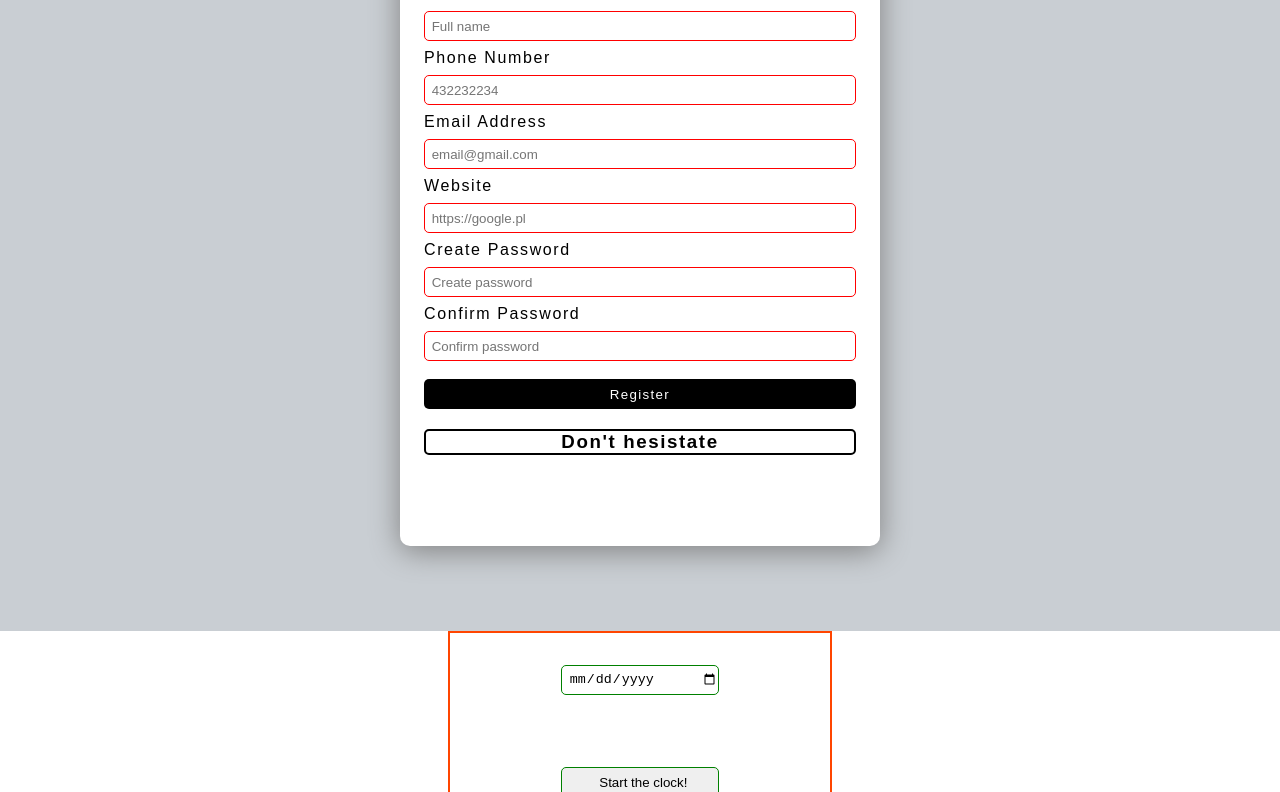
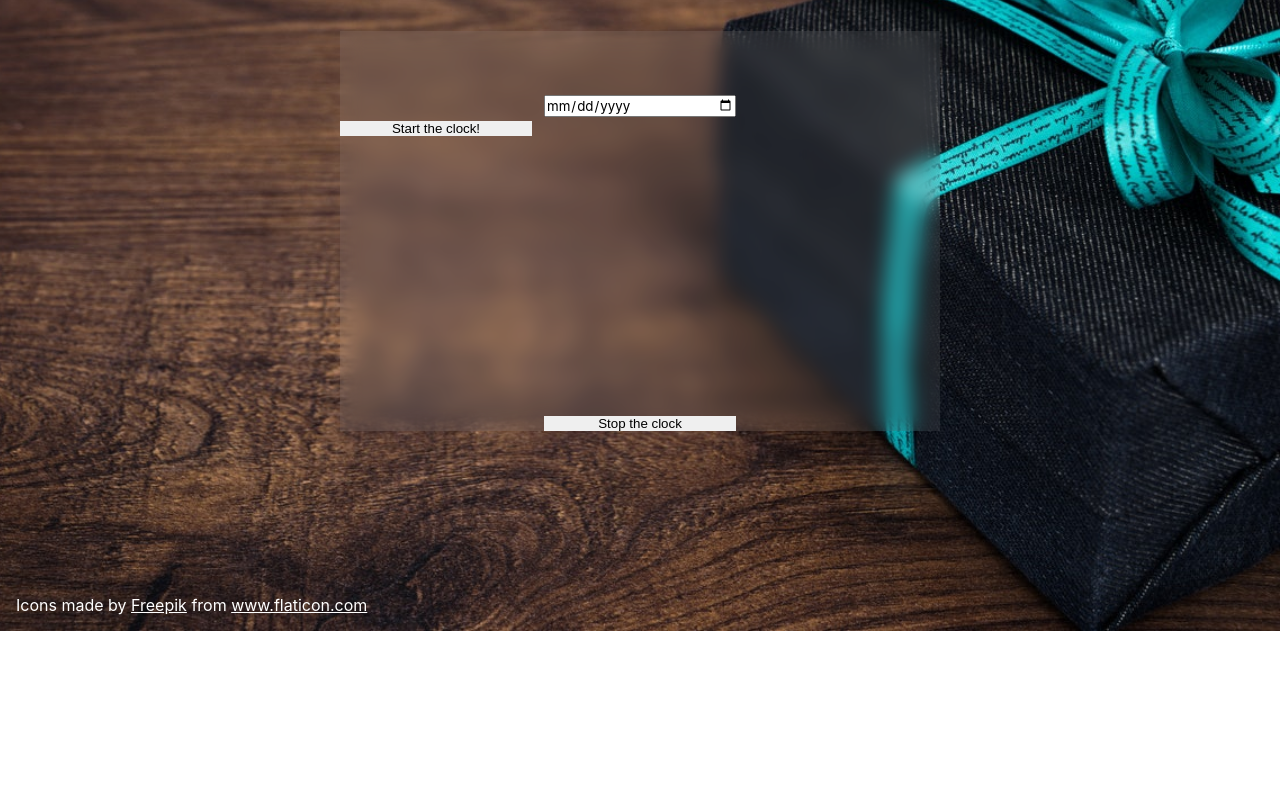
Before and after one commit to magdaszsz/birthday-countdown, a plain HTML site: page index.html in a window 1280 px wide. Shown: the part 169-961 px from the top of the page. After the commit the page ends 800 px from the top, so only its background shows below. Drawn offline with Linux system fonts and the light colour scheme.

Commit message:
get rid of other stuff/leave the countdown

```diff
--- a/index.html
+++ b/index.html
@@ -1,59 +1,30 @@
 <!DOCTYPE html>
 <html lang="en">
   <head>
-  <meta charset="UTF-8">
-  <meta name="viewport" content="width=device-width, initial-scale=1.0">
-  <link href="style.css" rel="stylesheet">
-  <title>Bits and pieces</title>
+    <meta charset="UTF-8" />
+    <meta name="viewport" content="width=device-width, initial-scale=1.0" />
+
+    <link rel="preconnect" href="https://fonts.gstatic.com" />
+    <link
+      href="https://fonts.googleapis.com/css2?family=Dancing+Script&display=swap"
+      rel="stylesheet"
+    />
+    <link href="style.css" rel="stylesheet" />
+    <title>Birthday countdown</title>
+    <link rel="shortcut icon" type="image/jpg" href="./birthday-cake.png" />
   </head>
   <body>
-  <!-- <section class="input-transform">
-    <form>
-      <input type="text" id="name" autocomplete="off">
-      <label for="name">Name</label>
-    </form>
-  </section> -->
-  <div class="container">
-  <div class="form-container">
-    <h1>Sign up today</h1>
-    <form id="form" novalidate>
-      <div class="form-group">
-        <label for="name">Full Name</label>
-        <input type="text" id="name" placeholder="Full name" required minlength='3' maxlength='100'>
-      </div>
-      <div class="form-group">
-        <label for="phone">Phone Number</label>
-        <input type="tel" id="name" placeholder="432232234" required pattern="[0-9]{9}">
-      </div>
-      <div class="form-group">
-        <label for="email">Email Address</label>
-        <input type="email" id="email" placeholder="email@gmail.com" required>
-      </div>
-      <div class="form-group">
-        <label for="website">Website</label>
-        <input type="url" id="website" placeholder="https://google.pl" required>
-      </div>
-      <div class="form-group">
-        <label for="password1">Create Password</label>
-        <input type="password" id="password1" placeholder="Create password" required
-          pattern='^(?=.*\d)(?=.*[a-z])(?=.*[A-Z])(?=.*[a-zA-Z]).{8,}$' title="Proszę pisać wyraźnie">
-        <div class="form-group">
-          <label for="password2">Confirm Password</label>
-          <input type="password" id="password2" placeholder="Confirm password" required>
-        </div>
-        <button type="submit">Register</button>
-    </form>
-    <div class="message-container">
-      <h3 id="message">Don't hesistate</h3>
-    </div>
-    </div>
-  </div>
-  </div>
     <section class="countdown">
       <div class="countdown__container">
         <form class="countdown__form">
-      <input type="date" class="date countdown__input">
-      <input type="submit" class="countdown__input" value="Start the clock!">
+          <input type="date" class="date countdown__input" />
+          <button
+            type="submit"
+            class="start-btn btn"
+            value="Start the clock!"
+          >
+            Start the clock!
+          </button>
         </form>
         <ul class="countdown__numbers">
           <li class="countdown__days"></li>
@@ -61,9 +32,14 @@
           <li class="countdown__minutes"></li>
           <li class="countdown__seconds"></li>
         </ul>
+        <button class="stop-btn btn">Stop the clock</button>
+      </div>
+      <div class="attribution">
+        Icons made by
+        <a href="https://www.freepik.com" title="Freepik">Freepik</a> from
+        <a href="https://www.flaticon.com/" title="Flaticon">www.flaticon.com</a>
       </div>
     </section>
-
     <script src="script.js"></script>
   </body>
 </html>
--- a/script.js
+++ b/script.js
@@ -1,31 +1,10 @@
-const btn = document.querySelector('button');
-const msgDiv = document.querySelector('.message-container');
-const msg = document.querySelector('#message');
-const form = document.querySelector('#form');
-const pas1 = document.querySelector('.password1');
-const pas2 = document.querySelector('password2');
-const daysUi = document.querySelector('.countdown__days');
-const hoursUi = document.querySelector('.countdown__hours');
-const minutesUi = document.querySelector('.countdown__minutes');
-const secondsUi = document.querySelector('.countdown__seconds');
-
-let isValid = false;
-
-const validateForm = () => {
-  isValid = form.checkValidity();
-  if(!isValid) {
-    msg.innerText = "Please fill out the form";
-    msgDiv.style.borderColor = "red";
-  }
-}
-const submitForm = (e) => {
-  e.preventDefault();
-  validateForm();
-}
-
-form.addEventListener('submit', submitForm)
-
-// countdown
+const daysUi = document.querySelector(".countdown__days");
+const hoursUi = document.querySelector(".countdown__hours");
+const minutesUi = document.querySelector(".countdown__minutes");
+const secondsUi = document.querySelector(".countdown__seconds");
+const numbersDiv = document.querySelector('.countdown__numbers');
+// const startBtn = document.querySelector('.start-btn');
+const stopBtn = document.querySelector(".stop-btn");
 
 const dateElement = document.querySelector(".date");
 const formCountdown = document.querySelector(".countdown__form");
@@ -34,22 +13,23 @@ const today = new Date().toISOString().split("T");
 dateElement.setAttribute("min", today[0]);
 
 let countdownDate = "";
-let countdownValue = Date;
+let countdownValue;
 
 function calculateDifference() {
   const now = new Date().getTime();
   const difference = countdownValue - now;
-  console.log(difference);
-  const days = Math.floor( difference / day);
+  const days = Math.floor(difference / day);
   const hours = Math.floor((difference % day) / hour);
   const minutes = Math.floor((difference % hour) / minute);
   const seconds = Math.floor((difference % minute) / second);
-  console.log(days, hours, minutes, seconds)
-  daysUi.textContent = days;
-  hoursUi.textContent = hours;
-  minutesUi.textContent = minutes;
-  secondsUi.textContent = seconds;
+
+  daysUi.innerHTML = `${days}<br><span>days</span>`;
+  hoursUi.innerHTML = `${hours}<br><span>hours</span>`;
+  minutesUi.innerHTML = `${minutes}<br><span>minutes</span>`;
+  secondsUi.innerHTML = `${seconds}<br><span>seconds</span>`;
 }
+
+let startCountdown;
 
 const second = 1000;
 const minute = second * 60;
@@ -58,11 +38,25 @@ const day = hour * 24;
 
 function updateCountdown(e) {
   e.preventDefault();
-  countdownDate = e.srcElement[0].value;
-  // console.log(countdownDate)
-  countdownValue = new Date(countdownDate).getTime();
-  // console.log('countdownValue', countdownValue)
- setInterval(calculateDifference, 1000)
+
+  countdownDate = dateElement.value;
+  if (countdownDate) {
+    countdownValue = new Date(countdownDate).getTime();
+
+    startCountdown = setInterval(calculateDifference, 1000);
+    numbersDiv.style.display = "flex";
+  }
+}
+
+function hideUI() {
+
+    numbersDiv.style.display = "none";
+
 }
 
 formCountdown.addEventListener("submit", updateCountdown);
+stopBtn.addEventListener("click", function () {
+  clearInterval(startCountdown);
+  hideUI();
+
+});
--- a/style.css
+++ b/style.css
@@ -4,157 +4,87 @@
   box-sizing: border-box;
 }
 
-/* .input-transform {
-  height: 300px;
-  display: grid;
-  justify-content: center;
-  align-content: center;
-  background: #F79F1F;
-}
+/* countdown */
+.countdown {
+  display: flex;
 
-form {
-  position: relative;
-}
-
-input {
-  all: initial;
-  background: #F79F1F;
-  border: 2px solid white;
-  padding: 1em;
-  cursor: text;
-  border-radius: 1rem;
-  width: 20rem;
-  height: 3rem;
-} */
-/* if the position is relative, the size of the input changes when the font size changes */
-/* label {
-  position: absolute;
-  left: 1.5em;
-  top: .8em;
-  font-size: 1.4em;
-  transition: all .5s;
-  padding: .4em;
-  color: white;
-}
-
-input:focus {
-  border: 3px solid #FFC312;
-} */
-/* label is a sibling element, hence ~ */
-/* input:focus ~ label {
-  font-size: 1.1em;
-  background:  #F79F1F;
-  top: -.8em;
-} */
-
-/* FORM */
-
-.container  {
-  background: #c9ced3;
-  display: flex;
-  justify-content: center;
-  align-items: center;
+  font-family: "Inter", sans-serif;
+  background-image: url(pexels-pixabay-157879.jpg);
+  background-repeat: no-repeat;
+  background-position: right top;
+  background-size: cover;
   height: 100vh;
 }
 
-.form-container {
-  width: min(90% , 480px);
-  height: 630px;
-  background: white;
-  border-radius: 10px;
-  box-shadow: 0 5px 30px grey;
-  font-family: sans-serif;
-  display: flex;
-  flex-direction: column;
-  align-items: center;
-  padding-top: 2em;
-}
-
-form {
-  width: 90%;
-  letter-spacing: .1em;
-
-}
-
-input {
-  box-sizing: border-box;
-  width: 100%;
-  margin: 8px 0;
-  border: 1px solid black;
-  border-radius: 5px;
-  height: 30px;
-  padding-left: .5em;
-}
-
-button {
-  width: 100%;
-  border: none;
-  border-radius: 5px;
-  height: 30px;
-  letter-spacing: .1em;
-  background: black;
-  color: white;
-  cursor: pointer;
-  margin-top: 10px;
-
-}
-
-button:hover {
-  background: rgb(22, 22, 22);
-}
-
-button:focus {
-  outline: none;
-}
-
-input:valid {
-  border-color: green;
-}
-
-input:invalid {
-  border-color: red;
-}
-
-.message-container {
-  border: 2px solid black;
-  border-radius: 5px;
-  width: 100%;
-  margin-top: 20px;
-  text-align: center;
-}
-
-/* countdown */
-.countdown {
-  height: 100vh;
+.countdown__input {
+  font-family: "Inter", sans-serif;
 }
 
 .countdown__container {
   display: flex;
+  flex-direction: column;
   justify-content: space-between;
   align-items: center;
-  height: 40%;
-  flex-direction: column;
+  height: 50%;
+  width: min(600px, 90%);
+  margin: auto;
+  background: rgba(255, 255, 255, 0.08);
+  -webkit-backdrop-filter: blur(10px);
+  backdrop-filter: blur(10px);
 }
 
 .countdown__form {
-  width: 30%;
-  border: 2px solid orangered;
-  height: 200px;
-  padding: 2em;
-  display: flex;
-  flex-direction: column;
-  justify-content: space-between;
+  width: 100%;
+  padding: 4rem 0;
 }
 
 .countdown__input {
   margin: 0 auto;
-  width: 50%;
+  width: 12rem;
+  display: block;
 }
 
 .countdown__numbers {
   display: flex;
   list-style-type: none;
-  border: 2px solid yellow;
-  width: 30%;
-  justify-content: space-around;
+  //border: 2px solid yellow;
+  width: 100%;
+  justify-content: space-between;
+  font-family: "Dancing Script", cursive;
+  transform: opacity .5s ease;
 }
+
+.countdown__numbers li {
+  height: 6rem;
+  width: 6rem;
+  border-radius: 3px;
+  color: black;
+  font-size: 4rem;
+  text-align: center;
+}
+
+.countdown__numbers span {
+  font-size: 2rem;
+}
+
+.countdown__numbers small {
+  font-size: 1.3rem;
+}
+
+.btn {
+  width: 12rem;
+  border: none;
+  margin: 0 auto;
+}
+
+.attribution {
+  color: white;
+  position: absolute;
+  bottom: 1rem;
+  left: 1rem;
+  font-size: 1rem;
+}
+
+.attribution a {
+  color: inherit;
+}
```
Also changed, not shown: birthday-cake.png (added), pexels-pixabay-157879.jpg (added). Lines whose indentation alone changed are shown as unchanged.
